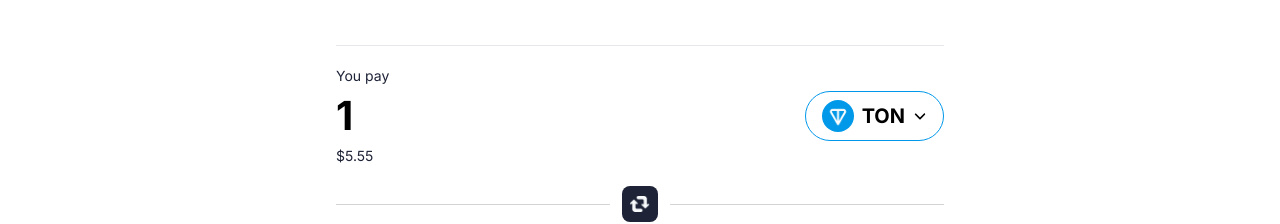
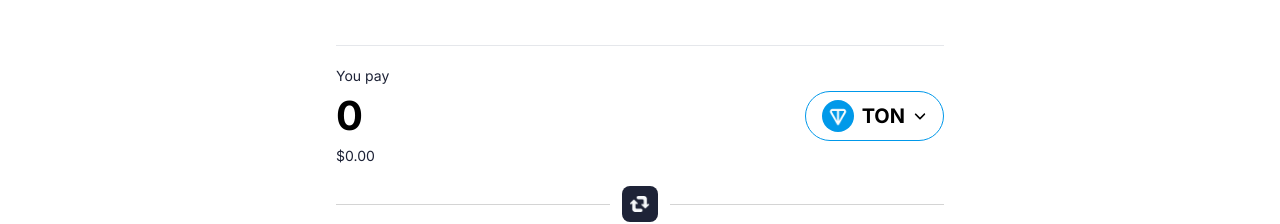
Before and after one commit to beautybliss-toml/Syneva-website, a React (Vite) app: page /swap in a window 1280 px wide. Shown: the part 255-479 px from the top of the page. Built offline with nearby package versions, Linux system fonts and the light colour scheme.

Commit message:
fix input tag

```diff
--- a/src/components/CurrencyDisplay.tsx
+++ b/src/components/CurrencyDisplay.tsx
@@ -1,13 +1,15 @@
 interface CurrencyDisplayProps {
     label: string;
     amount: number;
+    setAmount: (amount: number) => void
 }
 
-const CurrencyDisplay: React.FC<CurrencyDisplayProps> = ({ label, amount }) => {
+const CurrencyDisplay: React.FC<CurrencyDisplayProps> = ({ label, amount, setAmount }) => {
     return (
-        <div>
+        <div className="w-[60%]">
             <p className="text-sm font-normal text-[#1E2337]">{label}</p>
-            <h3 className="text-[40px] font-bold">{amount}</h3>
+            {/* <h3 className="text-[40px] font-bold">{amount}</h3> */}
+            <input className="text-[40px] font-bold block w-[100%] outline-none" type="number" value={amount} onChange={(e)=>setAmount(parseFloat(e.target.value))} min={0} />
             <p className="text-sm font-normal text-[#1E2337]">${(amount * 5.55).toFixed(2)}</p>
         </div>
     );
--- a/src/index.css
+++ b/src/index.css
@@ -14,3 +14,13 @@ body {
   max-height: 0;
   overflow: hidden;
 }
+
+input[type="number"]::-webkit-outer-spin-button,
+input[type="number"]::-webkit-inner-spin-button {
+  -webkit-appearance: none;
+  margin: 0;
+}
+
+input[type="number"] {
+  -moz-appearance: textfield; /* Firefox */
+}
--- a/src/pages/swap.tsx
+++ b/src/pages/swap.tsx
@@ -6,11 +6,11 @@ import { SwapIcon } from "../assets/images";
 import { currencies as data } from '../constants';
 
 const Swap: React.FC = () => {
-    const [currencies, setCurrencies] = useState<{ name: string; icon: string }[]>([]);
+    const [currencies, setCurrencies] = useState<{ name: string; icon: string; address: string }[]>([]);
     // const [pairs, setPairs] = useState<string[][]>([]);
     const [payCurrency, setPayCurrency] = useState('TON');
     const [receiveCurrency, setReceiveCurrency] = useState('USDT');
-    const [payAmount, setPayAmount] = useState(1);
+    const [payAmount, setPayAmount] = useState(0.00);
     const [receiveAmount, setReceiveAmount] = useState(5.55);
     const swapIconRef = useRef<HTMLImageElement>(null);
 
@@ -63,7 +63,7 @@ const Swap: React.FC = () => {
             <div className="max-w-screen-sm py-5 mx-auto">
                 <hr />
                 <div className="flex items-center justify-between my-5">
-                    <CurrencyDisplay label="You pay" amount={payAmount} />
+                    <CurrencyDisplay label="You pay" amount={payAmount} setAmount={setPayAmount} />
                     <CurrencyDropdownButton selectedCurrency={payCurrency} onSelect={setPayCurrency} currencies={currencies} />
                 </div>
                 <div className="flex items-center gap-3">
@@ -78,7 +78,7 @@ const Swap: React.FC = () => {
                     <div className="w-full h-px bg-neutral-300" />
                 </div>
                 <div className="flex items-center justify-between my-5">
-                    <CurrencyDisplay label="You receive" amount={receiveAmount} />
+                    <CurrencyDisplay label="You receive" amount={receiveAmount} setAmount={setReceiveAmount} />
                     <CurrencyDropdownButton selectedCurrency={receiveCurrency} onSelect={setReceiveCurrency} currencies={currencies} />
                 </div>
                 <hr />
```
